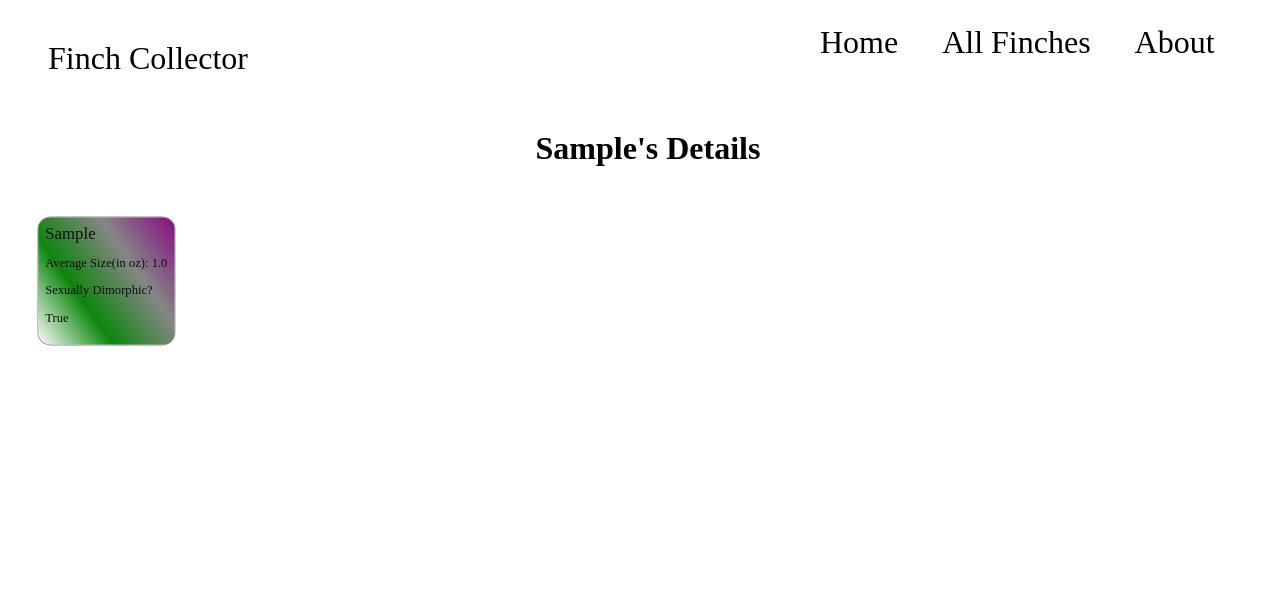
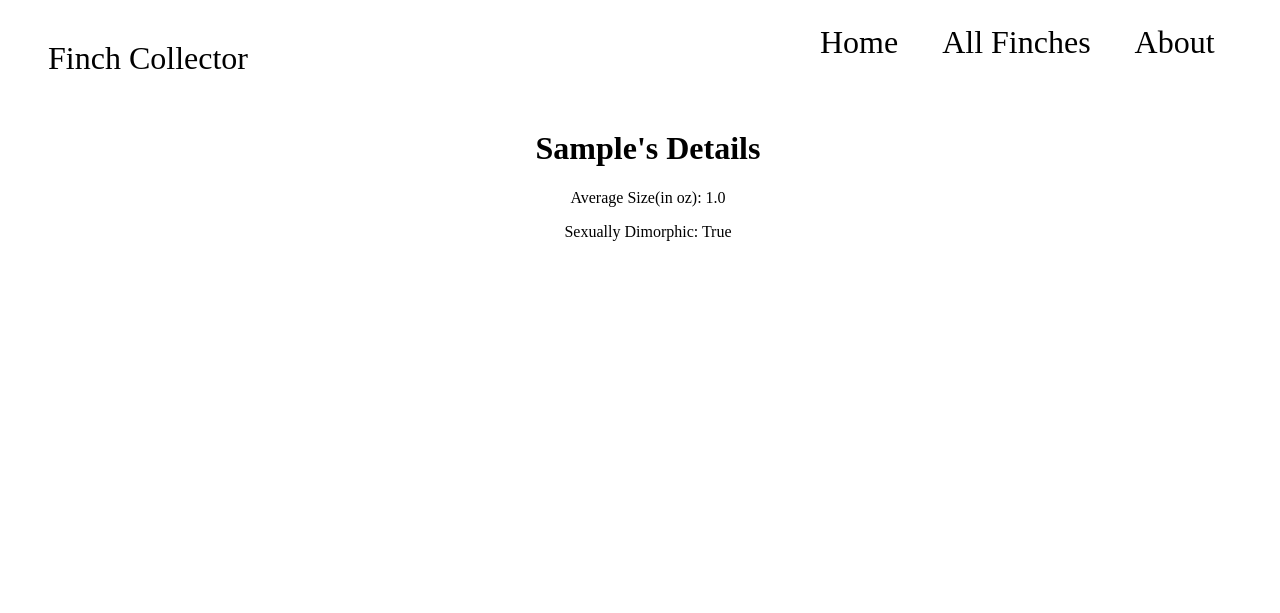
Before and after one commit to Madfarm/finch-collector, a Django app: page /finches/1 in a window 1280 px wide. Shown: the top 613 px of the page. Run offline with Django 4.2, Linux system fonts and the light colour scheme; tables that the repository leaves empty hold one stand-in row (values such as "Sample post").

Commit message:
Style the details page

```diff
--- a/main_app/static/css/style.css
+++ b/main_app/static/css/style.css
@@ -133,3 +133,10 @@ nav {
 .finch-card:hover {
     scale: 1;
 }
+
+
+
+/* Details Page */
+#details-page {
+    text-align: center;
+}
--- a/main_app/templates/finches/details.html
+++ b/main_app/templates/finches/details.html
@@ -4,19 +4,13 @@
 
 <h1 id="index-title">{{ finch.species }}'s Details</h1>
 
-<div id="card-display">
-        <div class="finch-card">
-            <div>
-                <span class="card-title">{{ finch.species }}</span>
-                <p>Average Size(in oz): {{ finch.mass }}</p>
-                <p>Sexually Dimorphic?</p>
-                <p>{{ finch.sexual_dimorphism }}</p>
-            </div>
+
+<div id="details-page">
+    <p>Average Size(in oz): {{ finch.mass }}</p>
+    <p>Sexually Dimorphic: {{ finch.sexual_dimorphism }}</p>
+
 </div>
 
 
 
-</div>
-
-
 {% endblock %}
```
